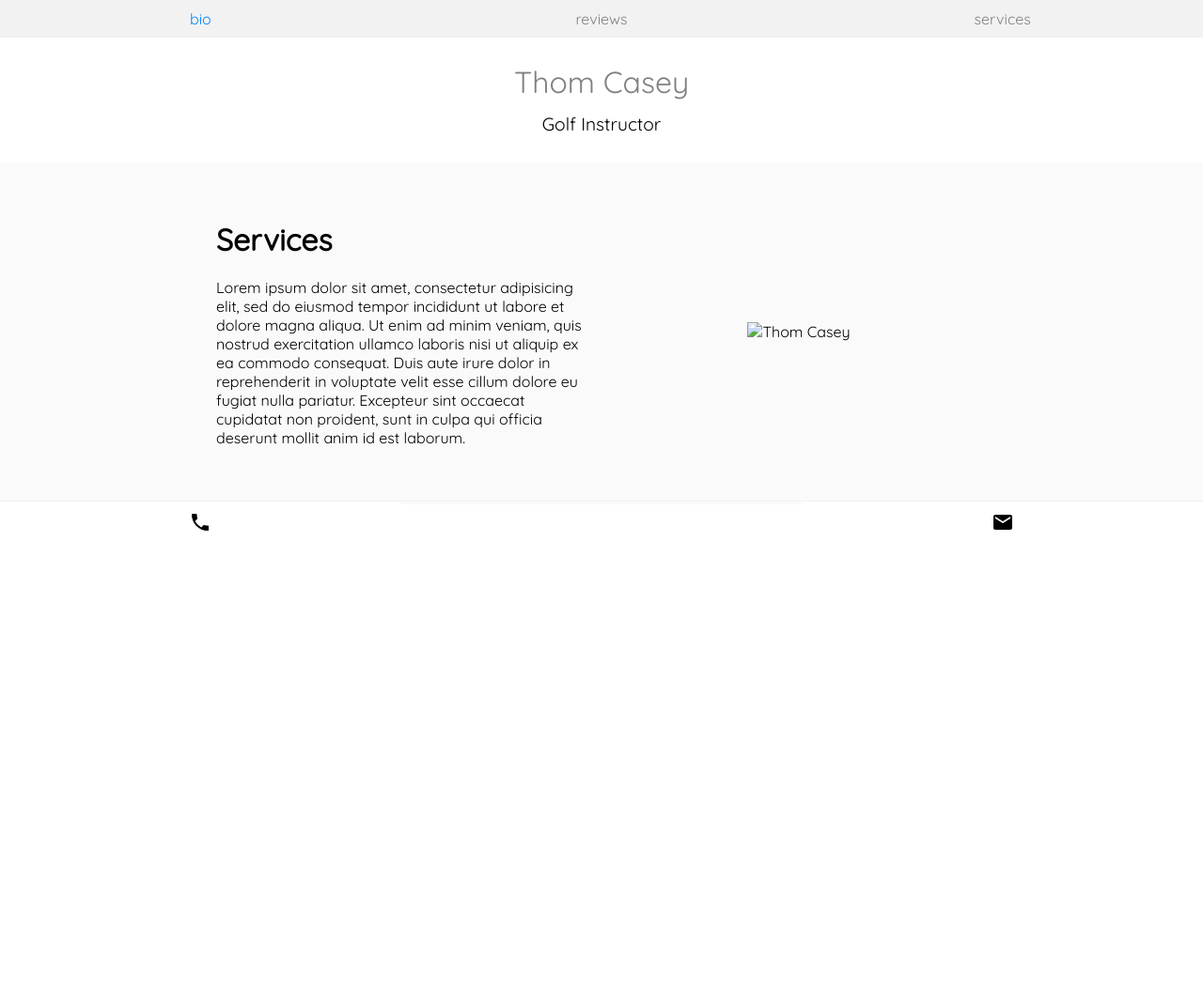
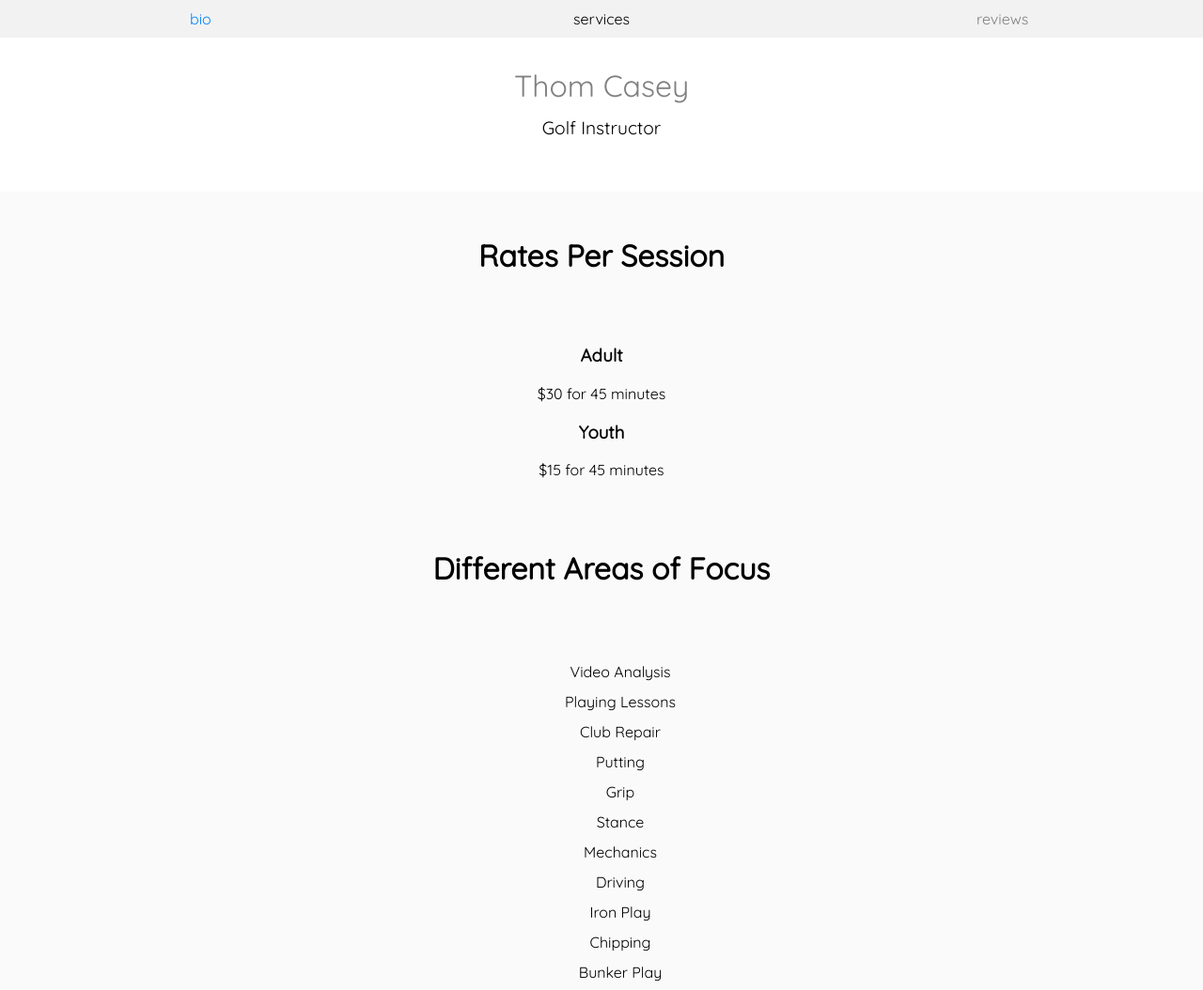
Before and after one commit to tcasey/golf, a plain HTML site: page services.html in a window 1280 px wide. Shown: the top 1054 px of the page at 94% size. Before the commit the page ends 800 px from the top, so only its background shows below. Drawn offline with Linux system fonts and the light colour scheme.

Commit message:
Rough draft

```diff
--- a/css/style.css
+++ b/css/style.css
@@ -146,20 +146,6 @@ a, .social-media-list svg {
     transition: all 0.2s ease-in-out
 }
 
-.wf-loading .header h1, .header .wf-loading h1, .wf-loading .nav--main a,
-.nav--main .wf-loading a, .wf-loading .nav--main li.active a, .nav--main li.active .wf-loading a,
-.wf-loading .home h1, .home .wf-loading h1, .wf-loading .home p, .home .wf-loading p {
-    opacity: 0.05
-}
-
-.wf-active .header h1, .header .wf-active h1, .wf-active .nav--main a,
-.nav--main .wf-active a, .wf-active .nav--main li.active a, .nav--main li.active .wf-active a,
-.wf-active .home h1, .home .wf-active h1, .wf-active .home p, .home .wf-active p {
-    -webkit-animation: fade_in 1s ease-out backwards;
-    -moz-animation: fade_in 1s ease-out backwards;
-    -o-animation: fade_in 1s ease-out backwards;
-    animation: fade_in 1s ease-out backwards
-}
 
 body, html {
     padding: 0;
@@ -213,11 +199,42 @@ svg {
     max-width: 100%;
     background-color: #fafafa;
     padding-bottom: 5px
+
 }
 
 [class * ="--content"] {
     padding: 10px
 }
+
+.bio--content {
+    max-width: 620px;
+    margin: 0 auto;
+    padding: 40px
+}
+
+.bio--content img {
+    display: block;
+    text-align: center;
+    margin: 0 auto;
+    width: 100px;
+    height: 100px;
+    border-radius: 100%
+}
+
+.services--content {
+    text-align: center;
+}
+
+.services--content h2 {
+    padding: 1.5em;
+    font-size: 2em;
+}
+
+.services--content li {
+  list-style: none;
+  line-height: 2em;
+
+ }
 
 
 .header {
@@ -275,12 +292,6 @@ svg {
     max-width: 250px;
     height: auto;
     margin: 0 auto;
-}
-
-.portfolio--single .header {
-    text-align: center;
-    padding: 20px 5px;
-    background-color: #fff
 }
 
 .nav--main {
@@ -379,9 +390,9 @@ footer {
   z-index: -1;
   content: '';
   top: 100%;
-  left: 5%;
+  left: 15%;
   height: 10px;
-  width: 90%;
+  width: 70%;
   opacity: 0;
   background: -webkit-radial-gradient(center, ellipse, rgba(0, 0, 0, 0.35) 0%, rgba(0, 0, 0, 0) 80%);
   background: radial-gradient(ellipse at center, rgba(0, 0, 0, 0.35) 0%, rgba(0, 0, 0, 0) 80%);
@@ -392,15 +403,24 @@ footer {
   transition-property: transform, opacity;
 }
 .hvr-float-shadow:hover, .hvr-float-shadow:focus, .hvr-float-shadow:active {
-  -webkit-transform: translateY(-5px);
-  transform: translateY(-5px);
+  -webkit-transform: translateY(-4px);
+  transform: translateY(-4px);
   /* move the element up by 5px */
 }
 .hvr-float-shadow:hover:before, .hvr-float-shadow:focus:before, .hvr-float-shadow:active:before {
   opacity: 1;
-  -webkit-transform: translateY(5px);
-  transform: translateY(5px);
+  -webkit-transform: translateY(4px);
+  transform: translateY(4px);
   /* move the element down by 5px (it will stay in place because it's attached to the element that also moves up 5px) */
+}
+
+
+#home, #bio, #services, #reviews {
+
+    -webkit-animation: grow 1s ease-out backwards;
+    -moz-animation: grow 1s ease-out backwards;
+    -o-animation: grow 1s ease-out backwards;
+    animation: grow 1s ease-out backwards;
 }
 
 
@@ -434,22 +454,25 @@ footer {
 .social-media-list span {
     display: none;
 }
+.home{
+   padding: 40px;
+    text-align: center;
+}
 
 
-.home {
-    padding: 40px;
-    text-align: center;
-    -webkit-animation: grow 1s ease-out backwards;
-    -moz-animation: grow 1s ease-out backwards;
-    -o-animation: grow 1s ease-out backwards;
-    animation: grow 1s ease-out backwards;
-}
 
 .home img {
     max-width: 400px;
     margin: 0 auto;
     text-align: center;
 }
+
+
+
+
+
+/* Media queries */
+
 
 @media (min-width: 750px) {
     .home {
--- a/services.html
+++ b/services.html
@@ -19,58 +19,72 @@
   <ul class="nav--main">
 
 
-
-       <li  class="page-link" >
+        <li  class="page-link" >
           <a href="bio.html">Bio</a>
         </li>
 
-
-
-        <li  class="page-link" >
-          <a href="reviews.html">Reviews</a>
+        <li  class="page-link active" >
+          <a href="services.html">Services</a>
         </li>
 
-
-
-
-
-
-
-        <li  class="page-link" >
-          <a href="services.html">Services</a>
+     <li  class="page-link" >
+          <a href="reviews.html">Reviews</a>
         </li>
 
 
   </ul>
 </nav>
-<section class="header">
+<section id="services" class="header">
   <h1>
-    <a href="index.html">Thom Casey</a><br><small>Golf Instructor</small>
+    <a href="index.html" class="hvr-float-shadow">Thom Casey</a><br><small>Golf Instructor</small>
   </h1>
 </section>
 
+<div class="content--primary">
+    <div class="page--content">
+      <div class="services--content">
+    <h1></h1>
 
-    <div class="content--primary">
-      <div class="home">
-  <div class="home--image">
-    <img
-      src=".jpg"
+      <h2>Rates Per Session</h2>
 
-      class="img-responsive"
-      alt="Thom Casey" />
-  </div>
-  <div class="home--content">
-    <h1>Services</h1>
-    <p>Lorem ipsum dolor sit amet, consectetur adipisicing elit, sed do eiusmod
-    tempor incididunt ut labore et dolore magna aliqua. Ut enim ad minim veniam,
-    quis nostrud exercitation ullamco laboris nisi ut aliquip ex ea commodo
-    consequat. Duis aute irure dolor in reprehenderit in voluptate velit esse
-    cillum dolore eu fugiat nulla pariatur. Excepteur sint occaecat cupidatat non
-    proident, sunt in culpa qui officia deserunt mollit anim id est laborum.</p>
+        <h3>Adult</h3>
+          <p>$30 for 45 minutes</p>
+
+        <h3>Youth</h3>
+          <p>$15 for 45 minutes</p>
+
+      <h2>Different Areas of Focus</h2>
+
+        <ul>
+
+          <li>Video Analysis</li>
+
+          <li>Playing Lessons</li>
+
+          <li>Club Repair</li>
+
+          <li>Putting</li>
+
+          <li>Grip</li>
+
+          <li>Stance</li>
+
+          <li>Mechanics</li>
+
+          <li>Driving</li>
+
+          <li>Iron Play</li>
+
+          <li>Chipping</li>
+
+          <li>Bunker Play</li>
+
+        </ul>
+    </div>
   </div>
 </div>
 
-    </div>
+
     <footer>
 <ul class="social-media-list">
     <li><a href="tel:6615864175">
```
Also changed, not shown: bio.html (+17 -35 lines), index.html (+7 -21 lines), reviews.html (+5 -33 lines), images/profile.jpg (added), images/thom.jpg (added).
